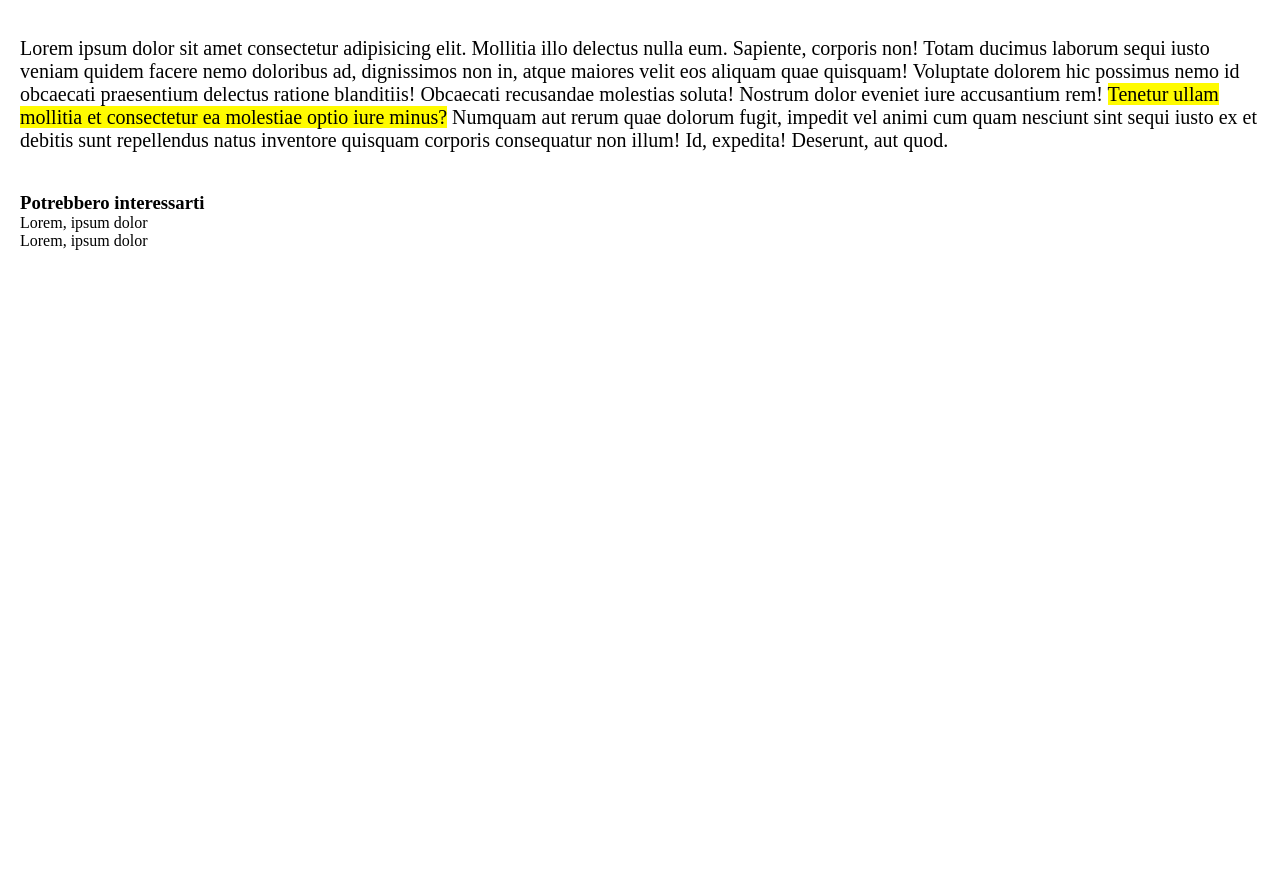
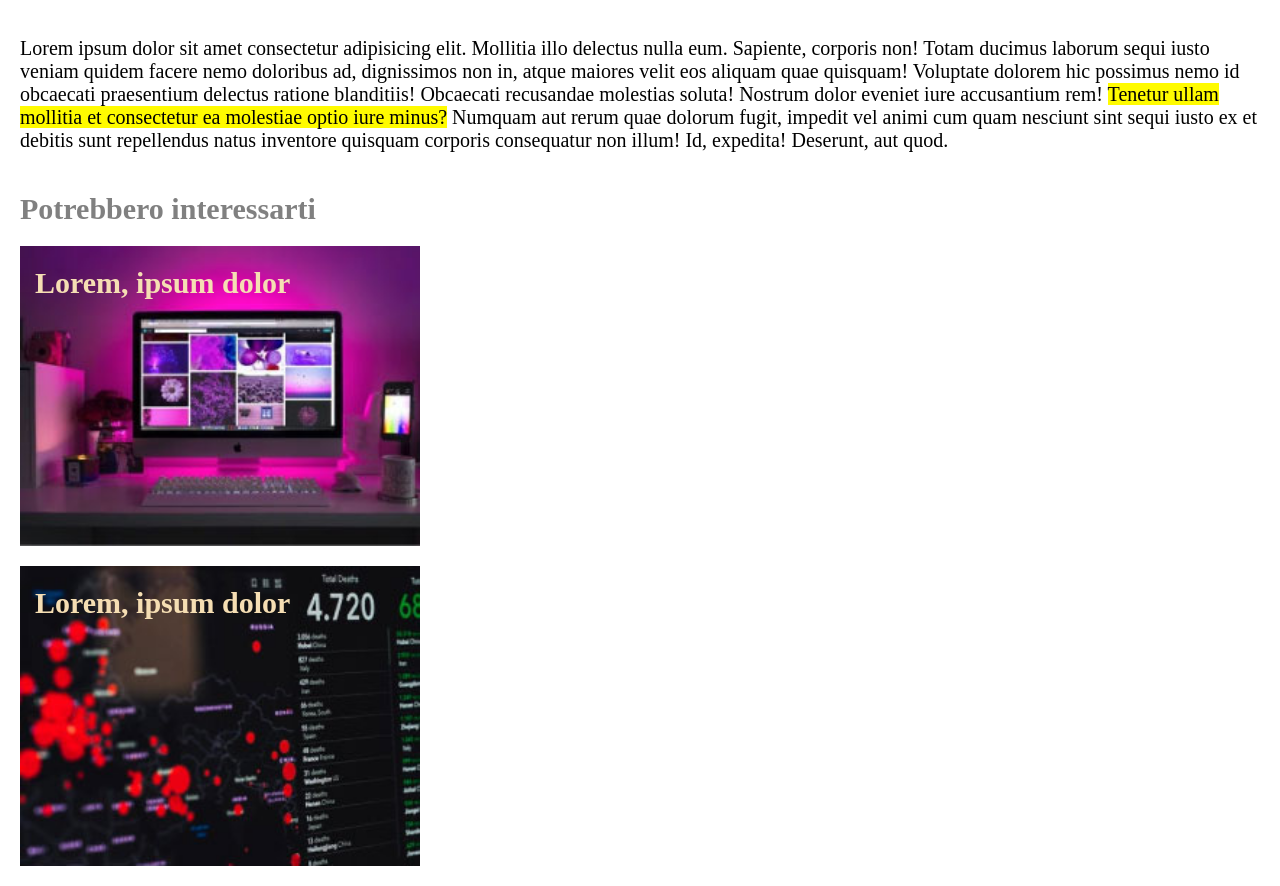
Before and after one commit to simonelupone/html-css-booleaner, a plain HTML site: page index.html in a window 1280 px wide. Shown: the part 2765-3651 px from the top of the page. Before the commit the page ends 3035 px from the top, so only its background shows below. Drawn offline with Linux system fonts and the light colour scheme.

Commit message:
[STYLE]: styled fotter section

```diff
--- a/css/style.css
+++ b/css/style.css
@@ -93,3 +93,33 @@ thead {
 .blue-raw {
     background-color: #65deff;
 }
+
+h3 {
+    margin-block: 20px;
+    color: gray;
+    font-size: 30px;
+}
+
+.article-suggest-1 {
+    width: 400px;
+    height: 300px;
+    margin-bottom: 20px;
+    background-image: url('../img/img/monitor.jpg');
+    background-repeat: no-repeat;
+    background-size: cover;
+}
+
+.article-suggest-2 {
+    width: 400px;
+    height: 300px;
+    background-image: url('../img/img/graph.jpg');
+    background-repeat: no-repeat;
+    background-size: cover;
+}
+
+.suggest-title {
+    padding: 20px 15px;
+    color: wheat;
+    font-size: 30px;
+    font-weight: 600;
+}
```
